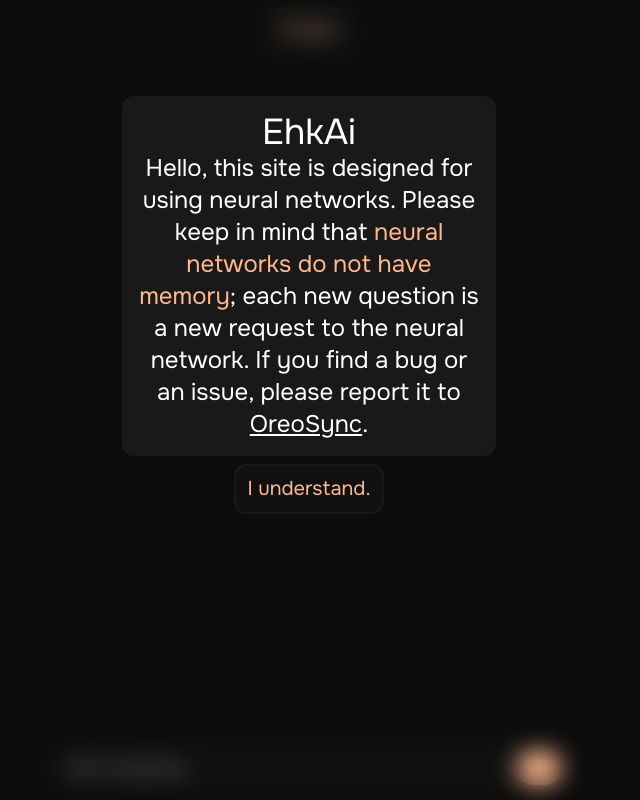
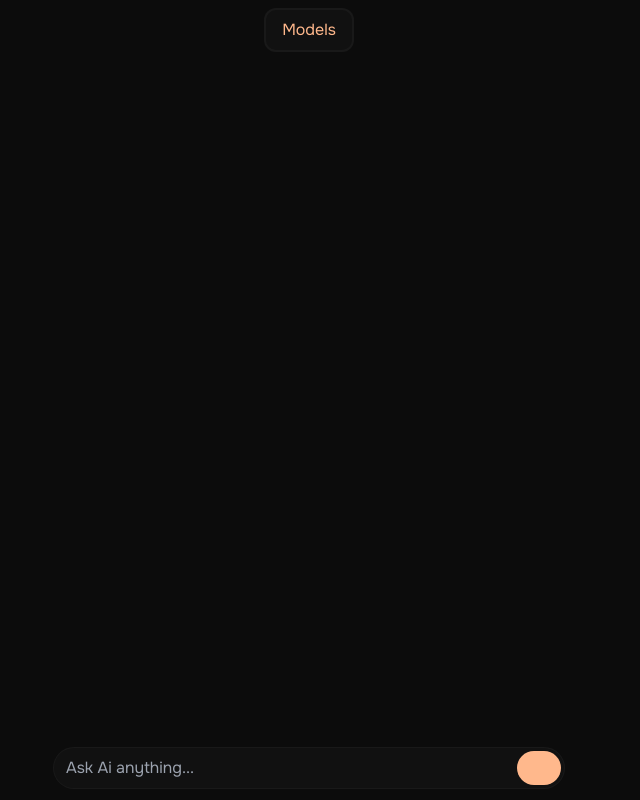
Before and after one commit to OreaSync/EhkAi, a Vue app: page / in a window 1280 px wide. Shown: the whole page, without its empty margins (331-971 px from the left). Built offline with nearby package versions, Linux system fonts and the light colour scheme; some icons are missing.

Commit message:
removed welcometitle

```diff
--- a/src/App.vue
+++ b/src/App.vue
@@ -1,5 +1,4 @@
 <template>
-  <WelcomeTitle />
   <ModelSelector @selectModel="selectModel" />
   <Chat :messages="messages" :name="modelType" />
   <SearchBar
@@ -13,7 +12,6 @@
 import SearchBar from './components/SearchBar.vue';
 import Chat from './components/Chat.vue';
 import ModelSelector from './components/SelectModel.vue';
-import WelcomeTitle from './components/WelcomeTitle.vue';
 import { ref } from 'vue';
 
 const modelType = ref('GPT.3.5 Turbo')
```
